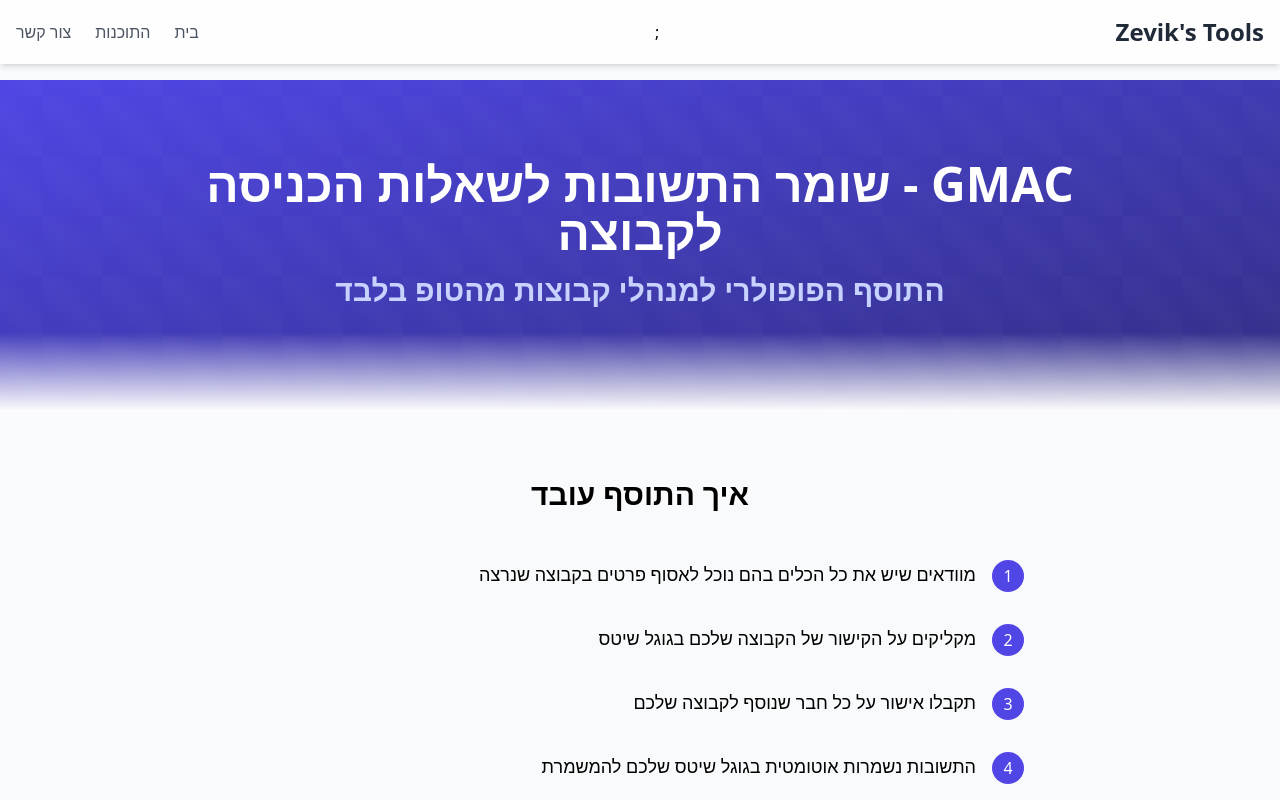
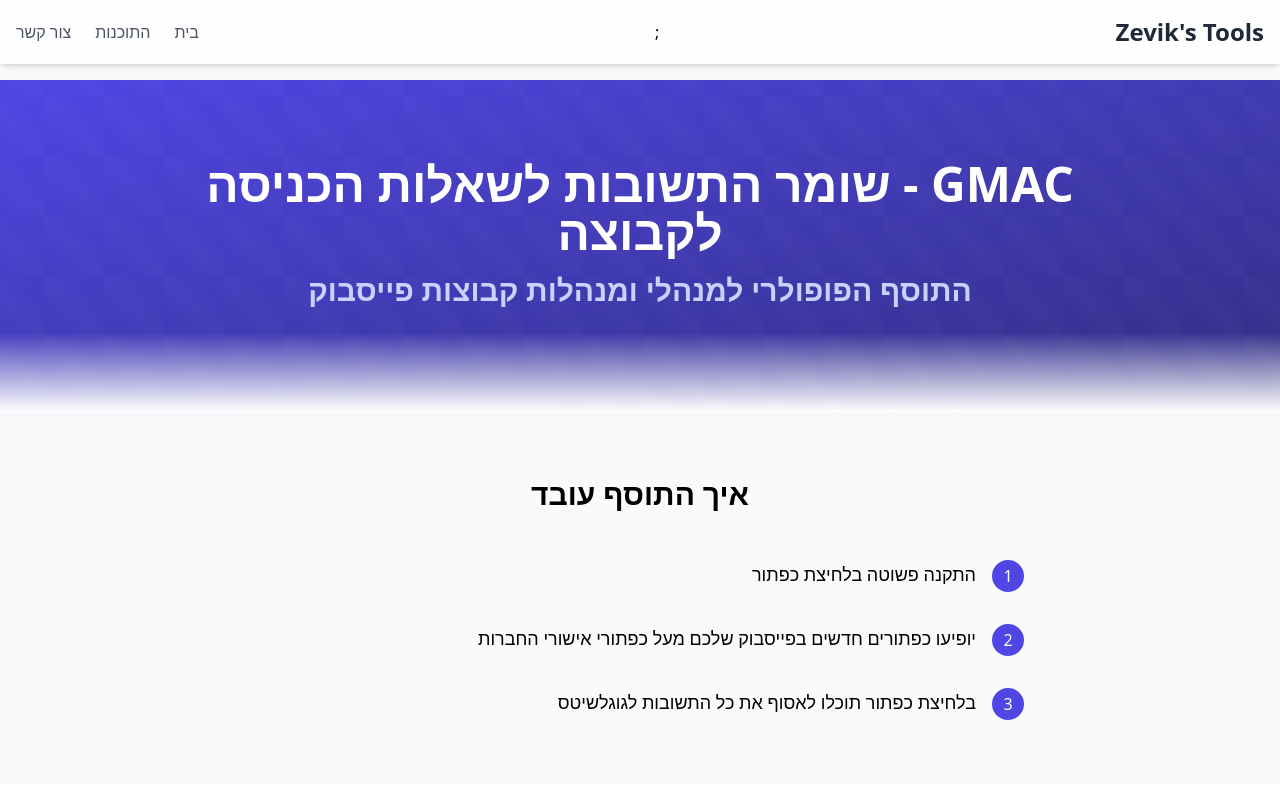
Before and after one commit to Zevik/ZeviksTools, a Next.js app: page /tools/gmac in a window 1280 px wide. Shown: the top 800 px of the page. Built offline with nearby package versions, Linux system fonts and the light colour scheme.

Commit message:
Update text content and implement carousel effect for testimonials

```diff
--- a/app/tools/gmac/page.tsx
+++ b/app/tools/gmac/page.tsx
@@ -25,10 +25,9 @@
 ];
 
 const steps = [
-  'מוודאים שיש את כל הכלים בהם נוכל לאסוף פרטים בקבוצה שנרצה',
-  'מקליקים על הקישור של הקבוצה שלכם בגוגל שיטס',
-  'תקבלו אישור על כל חבר שנוסף לקבוצה שלכם',
-  'התשובות נשמרות אוטומטית בגוגל שיטס שלכם להמשמרת'
+  'התקנה פשוטה בלחיצת כפתור',
+  'יופיעו כפתורים חדשים בפייסבוק שלכם מעל כפתורי אישורי החברות',
+  'בלחיצת כפתור תוכלו לאסוף את כל התשובות לגוגלשיטס'
 ];
 
 function CopyEmailButton() {
@@ -83,7 +82,7 @@
               <h1 className="text-4xl md:text-5xl font-bold mb-6 animate-fade-in">
                 GMAC - שומר התשובות לשאלות הכניסה לקבוצה
                 <span className="block text-2xl md:text-3xl text-indigo-200 mt-4 opacity-0 animate-[fadeIn_0.5s_ease-out_0.3s_forwards]">
-                  התוסף הפופולרי למנהלי קבוצות מהטופ בלבד
+                  התוסף הפופולרי למנהלי ומנהלות קבוצות פייסבוק
                 </span>
               </h1>
             </div>
```
